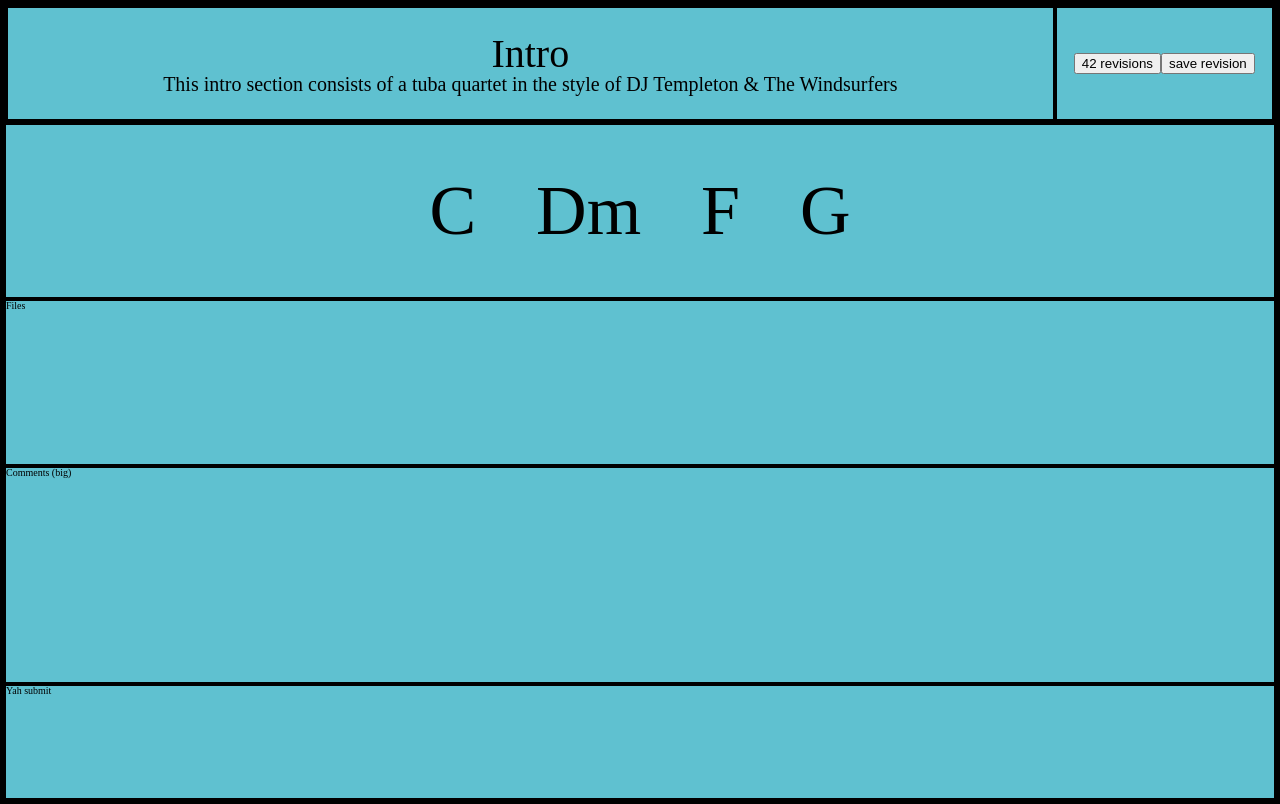
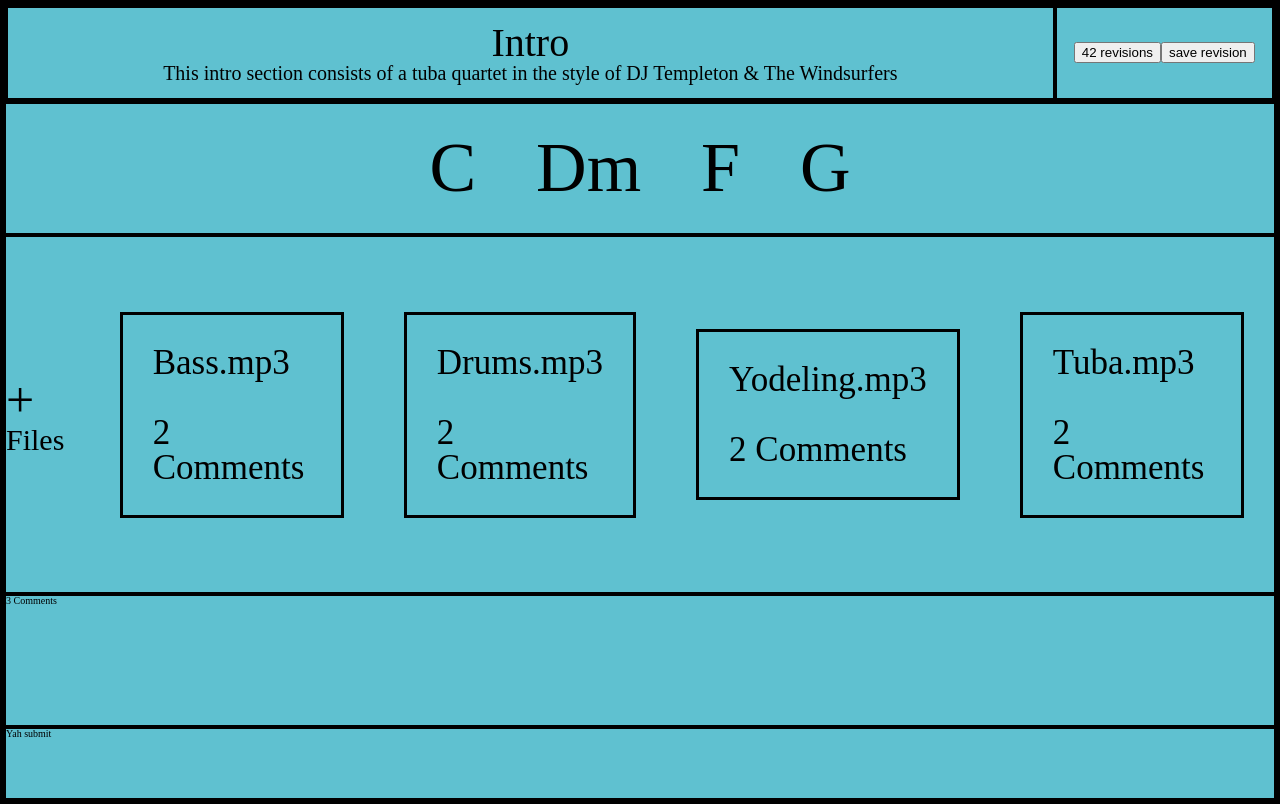
Before and after one commit to jamtools/section-view, a React (Create React App) app: page / in a window 1280 px wide. Built offline with nearby package versions, Linux system fonts and the light colour scheme.

Commit message:
Add styles for files

```diff
--- a/src/App.tsx
+++ b/src/App.tsx
@@ -22,8 +22,17 @@ function App() {
           <li>G</li>
         </ol>
       </div>
-      <div className="files"> Files </div>
-      <div className="comments"> Comments (big) </div>
+      <div className="files">
+        <span>+ Files</span>
+
+          <div>Bass.mp3 <br></br> <br></br> 2 Comments</div>
+          <div>Drums.mp3 <br></br> <br></br> 2 Comments</div>
+          <div>Yodeling.mp3 <br></br> <br></br> 2 Comments  </div>
+          <div>Tuba.mp3 <br></br> <br></br> 2 Comments  </div>
+      </div>
+      <div className="comments">
+        3 Comments
+      </div>
       <div className="submit"> Yah submit </div>
     </div>
   );
--- a/src/SectionView.css
+++ b/src/SectionView.css
@@ -129,6 +129,35 @@ display: flex;
 
 
 
+/* FILES STYLES */
+
+
+.files {
+  flex-grow: 3;
+  display: flex;
+  justify-content: space-around;
+  align-items: center;
+  flex-direction: row;
+}
+
+
+.files div {
+  display: inline;
+  margin: 3rem;
+  padding: 3rem;
+  border: 0.3rem solid rgb(0, 0, 0);
+  font-size: 3.5rem;
+}
+
+
+
+.files span {
+  font-size: 3rem;
+}
+
+.files span::first-letter {
+  font-size: 5rem;
+}
 
 
 
@@ -138,12 +167,6 @@ display: flex;
 
 
 
-
-
-.files {
-  flex-grow: 3;
-}
-
 .comments {
   flex-grow: 4;
 }
```
